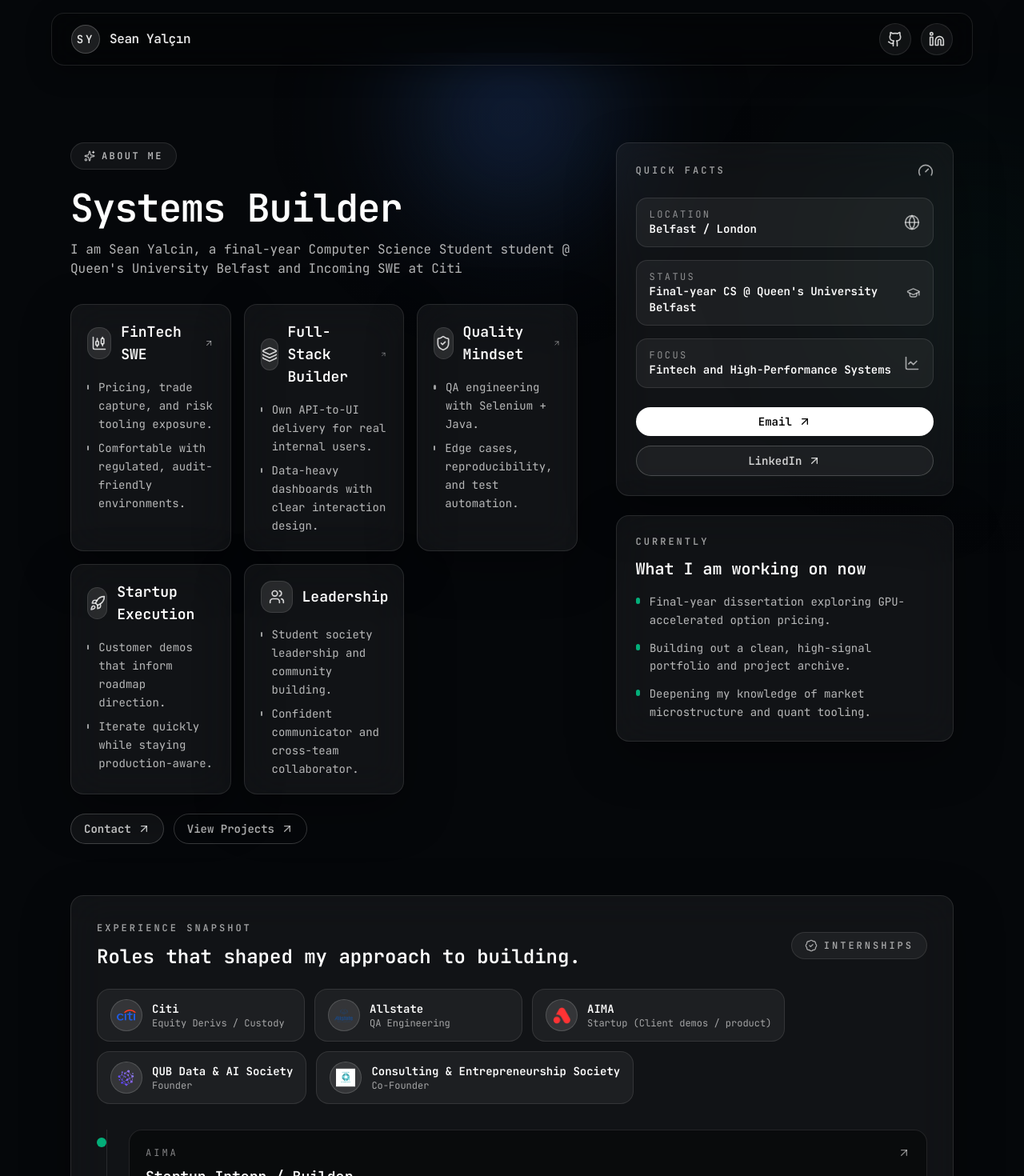
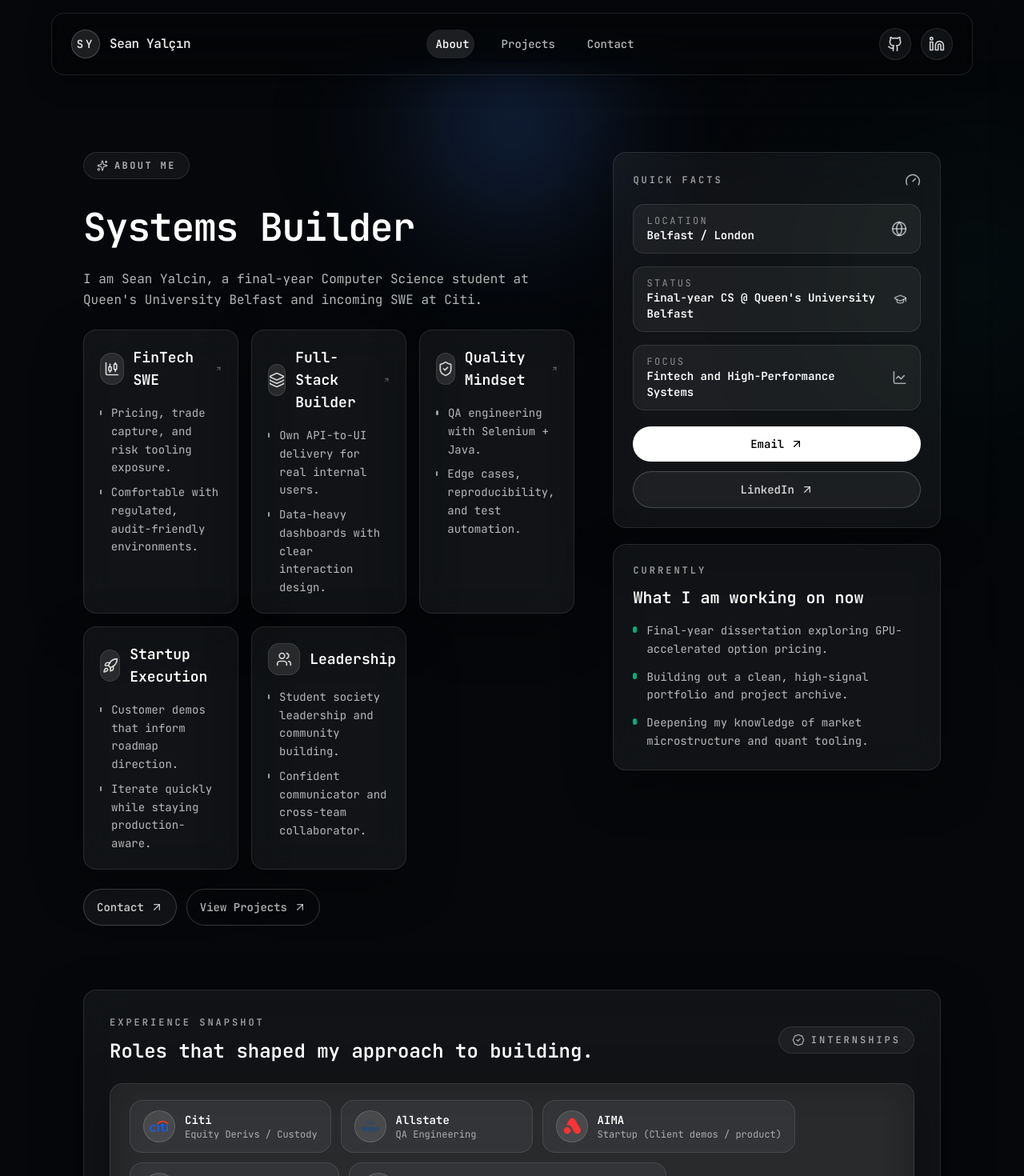
Before and after one commit to syalc1234/portfolio, a Next.js app: page /about in a window 1280 px wide. Shown: the top 1470 px of the page at 80% size. Built offline with nearby package versions, Linux system fonts and the light colour scheme.

Commit message:
vibe coded improvements.

```diff
--- a/app/about/page.tsx
+++ b/app/about/page.tsx
@@ -3,6 +3,7 @@
 export default function AboutPage() {
   return (
     <main className="relative w-full">
+      <h1 className="sr-only">About Sean</h1>
       <AboutSection />
     </main>
   );
--- a/app/globals.css
+++ b/app/globals.css
@@ -78,6 +78,16 @@
   --sidebar-ring: oklch(0.708 0 0);
 }
 
+html {
+  scroll-behavior: smooth;
+}
+
+@media (prefers-reduced-motion: reduce) {
+  html {
+    scroll-behavior: auto;
+  }
+}
+
 .dark {
   --background: oklch(0.145 0 0);
   --foreground: oklch(0.985 0 0);
@@ -123,6 +133,16 @@
   }
 }
 
+@layer components {
+  .page-container {
+    @apply mx-auto w-full max-w-6xl px-4 sm:px-6 lg:px-10;
+  }
+
+  .section-space {
+    @apply pb-16 sm:pb-20;
+  }
+}
+
 @layer utilities {
   @keyframes marquee {
     from {
--- a/components/AboutSection.tsx
+++ b/components/AboutSection.tsx
@@ -3,7 +3,6 @@
   ArrowUpRight,
   BadgeCheck,
   CandlestickChart,
-  Cpu,
   Gauge,
   Globe,
   GraduationCap,
@@ -15,17 +14,6 @@
   Users,
 } from "lucide-react";
 import ProofStrip from "@/components/ProofStrip";
-
-const heroLines = [
-  "Incoming Graduate Software Engineer at Citi in London.",
-  "Curious about GPU acceleration and performance-first systems.",
-  "Hands-on with Equity Derivatives and Custody workflows.",
-  "Comfortable across full-stack delivery and QA rigor.",
-  "Startup builder: demos, features, and fast feedback loops.",
-  "I care about systems that are observable, testable, and resilient.",
-  "I lead with clarity, collaboration, and iteration.",
-  "Looking to solve hard financial problems with great teams.",
-];
 
 const contactEmail = "syalcin01@qub.ac.uk";
 
@@ -147,23 +135,23 @@
 ];
 
 const cardBase =
-  "rounded-2xl border border-white/10 bg-white/5 backdrop-blur-xl shadow-[0_20px_60px_rgba(0,0,0,0.35)]";
+  "rounded-2xl border border-white/10 bg-white/5 backdrop-blur-md shadow-[0_12px_40px_rgba(0,0,0,0.35)] sm:backdrop-blur-xl sm:shadow-[0_20px_60px_rgba(0,0,0,0.35)]";
 
 const pillBase =
-  "inline-flex items-center gap-2 rounded-full border border-white/10 bg-white/5 px-4 py-2 text-xs font-semibold uppercase tracking-[0.2em] text-white/70";
+  "inline-flex items-center gap-2 rounded-full border border-white/10 bg-white/5 px-3 py-2 text-[0.65rem] font-semibold uppercase tracking-[0.2em] text-white/70 sm:px-4 sm:text-xs";
 
 export default function AboutSection() {
   return (
     <section className="relative w-full overflow-hidden">
       <div className="pointer-events-none absolute inset-0 -z-10">
-        <div className="absolute -top-32 left-1/2 h-[420px] w-[420px] -translate-x-1/2 rounded-full bg-[radial-gradient(circle_at_center,rgba(59,130,246,0.28),rgba(15,23,42,0.05)_60%,transparent_70%)] blur-3xl" />
-        <div className="absolute right-[-120px] top-24 h-[360px] w-[360px] rounded-full bg-[radial-gradient(circle_at_center,rgba(16,185,129,0.2),rgba(15,23,42,0.06)_55%,transparent_70%)] blur-[120px]" />
-        <div className="absolute bottom-[-120px] left-[-140px] h-[360px] w-[360px] rounded-full bg-[radial-gradient(circle_at_center,rgba(148,163,184,0.16),rgba(15,23,42,0.08)_55%,transparent_75%)] blur-[120px]" />
+        <div className="absolute -top-32 left-1/2 h-[420px] w-[420px] -translate-x-1/2 rounded-full bg-[radial-gradient(circle_at_center,rgba(59,130,246,0.28),rgba(15,23,42,0.05)_60%,transparent_70%)] blur-2xl sm:blur-3xl" />
+        <div className="absolute right-[-120px] top-24 h-[360px] w-[360px] rounded-full bg-[radial-gradient(circle_at_center,rgba(16,185,129,0.2),rgba(15,23,42,0.06)_55%,transparent_70%)] blur-[100px] sm:blur-[120px]" />
+        <div className="absolute bottom-[-120px] left-[-140px] h-[360px] w-[360px] rounded-full bg-[radial-gradient(circle_at_center,rgba(148,163,184,0.16),rgba(15,23,42,0.08)_55%,transparent_75%)] blur-[100px] sm:blur-[120px]" />
         <div className="absolute inset-0 bg-[linear-gradient(transparent_0%,rgba(5,7,10,0.6)_40%,#05070a_100%)]" />
       </div>
 
-      <section id="about" className="relative">
-        <div className="mx-auto w-full max-w-6xl px-6 pb-16 pt-24 sm:pt-28">
+      <section id="about" className="relative scroll-mt-24 sm:scroll-mt-28">
+        <div className="page-container section-space pt-20 sm:pt-28">
           <div className="grid items-start gap-12 lg:grid-cols-[1.2fr_0.8fr]">
             <div className="space-y-10">
               <div className="space-y-6">
@@ -172,17 +160,21 @@
                   About me
                 </span>
                 <div className="space-y-4">
-                  <h2 className="text-4xl font-semibold tracking-tight text-white sm:text-5xl">
+                  <h2 className="text-balance text-[clamp(1.75rem,6vw,3rem)] font-semibold tracking-tight text-white">
                     Systems Builder
                   </h2>
-                  <p className="max-w-2xl text-base text-white/70">
-                    I am Sean Yalcin, a final-year Computer Science Student student @ Queen's University Belfast and Incoming SWE at Citi
+                  <p className="max-w-prose text-sm leading-relaxed text-white/70 sm:text-base">
+                    I am Sean Yalcin, a final-year Computer Science student at Queen's
+                    University Belfast and incoming SWE at Citi.
                   </p>
                 </div>
 
-                <div className="mt-8 grid gap-4 md:grid-cols-2 xl:grid-cols-3">
+                <div
+                  id="projects"
+                  className="mt-6 grid gap-3 scroll-mt-24 sm:grid-cols-2 sm:gap-4 sm:scroll-mt-28 xl:grid-cols-3"
+                >
                   {highlights.map((item) => (
-                    <div key={item.title} className={`${cardBase} p-5`}>
+                    <div key={item.title} className={`${cardBase} p-4 sm:p-5`}>
                       <div className="flex items-center justify-between gap-4">
                         <div className="flex items-center gap-3">
                           <span className="flex h-10 w-10 items-center justify-center rounded-xl border border-white/10 bg-white/10 text-white/80">
@@ -204,17 +196,18 @@
                   ))}
                 </div>
 
-                <div className="flex flex-wrap gap-3">
+                {/* Stack CTAs on mobile for comfortable taps. */}
+                <div className="flex flex-col gap-3 sm:flex-row sm:flex-wrap">
                   <a
                     href={`mailto:${contactEmail}`}
-                    className="inline-flex items-center gap-2 rounded-full border border-white/20 bg-white/5 px-4 py-2 text-sm font-semibold text-white/80 transition-colors hover:border-white/40 hover:bg-white/10 hover:text-white focus-visible:outline-none focus-visible:ring-2 focus-visible:ring-white/50 motion-reduce:transition-none"
+                    className="inline-flex w-full items-center justify-center gap-2 rounded-full border border-white/20 bg-white/5 px-4 py-3 text-sm font-semibold text-white/80 transition-colors hover:border-white/40 hover:bg-white/10 hover:text-white focus-visible:outline-none focus-visible:ring-2 focus-visible:ring-white/50 motion-reduce:transition-none sm:w-auto"
                   >
                     Contact
                     <ArrowUpRight className="h-4 w-4" />
                   </a>
                   <Link
                     href="https://github.com/syalc1234"
-                    className="inline-flex items-center gap-2 rounded-full border border-white/20 bg-transparent px-4 py-2 text-sm font-semibold text-white/70 transition-colors hover:border-white/40 hover:text-white focus-visible:outline-none focus-visible:ring-2 focus-visible:ring-white/50 motion-reduce:transition-none"
+                    className="inline-flex w-full items-center justify-center gap-2 rounded-full border border-white/20 bg-transparent px-4 py-3 text-sm font-semibold text-white/70 transition-colors hover:border-white/40 hover:text-white focus-visible:outline-none focus-visible:ring-2 focus-visible:ring-white/50 motion-reduce:transition-none sm:w-auto"
                   >
                     View Projects
                     <ArrowUpRight className="h-4 w-4" />
@@ -224,8 +217,8 @@
 
             </div>
 
-            <aside className="space-y-6 lg:sticky lg:top-28">
-              <div id="contact" className={`${cardBase} space-y-6 p-6`}>
+            <aside className="space-y-5 lg:sticky lg:top-24">
+              <div id="contact" className={`${cardBase} space-y-5 p-5 sm:p-6 scroll-mt-24`}>
                 <div className="flex items-center justify-between">
                   <p className="text-xs font-semibold uppercase tracking-[0.25em] text-white/60">
                     Quick facts
@@ -236,7 +229,7 @@
                   {quickFacts.map((fact) => (
                     <div
                       key={fact.label}
-                      className="flex items-center justify-between gap-4 rounded-xl border border-white/10 bg-white/5 px-4 py-3"
+                      className="flex items-center justify-between gap-4 rounded-xl border border-white/10 bg-white/5 px-3 py-3 sm:px-4"
                     >
                       <div>
                         <p className="text-xs uppercase tracking-[0.2em] text-white/50">
@@ -251,7 +244,7 @@
                 <div className="grid gap-3">
                   <a
                     href={`mailto:${contactEmail}`}
-                    className="inline-flex items-center justify-center gap-2 rounded-full bg-white px-4 py-2 text-sm font-semibold text-black transition-colors hover:bg-white/90 focus-visible:outline-none focus-visible:ring-2 focus-visible:ring-white/50 motion-reduce:transition-none"
+                    className="inline-flex items-center justify-center gap-2 rounded-full bg-white px-4 py-3 text-sm font-semibold text-black transition-colors hover:bg-white/90 focus-visible:outline-none focus-visible:ring-2 focus-visible:ring-white/50 motion-reduce:transition-none"
                   >
                     Email
                     <ArrowUpRight className="h-4 w-4" />
@@ -260,7 +253,7 @@
                     href="https://www.linkedin.com/in/seany2004/"
                     target="_blank"
                     rel="noreferrer"
-                    className="inline-flex items-center justify-center gap-2 rounded-full border border-white/20 bg-white/5 px-4 py-2 text-sm font-semibold text-white/80 transition-colors hover:border-white/40 hover:bg-white/10 hover:text-white focus-visible:outline-none focus-visible:ring-2 focus-visible:ring-white/50 motion-reduce:transition-none"
+                    className="inline-flex items-center justify-center gap-2 rounded-full border border-white/20 bg-white/5 px-4 py-3 text-sm font-semibold text-white/80 transition-colors hover:border-white/40 hover:bg-white/10 hover:text-white focus-visible:outline-none focus-visible:ring-2 focus-visible:ring-white/50 motion-reduce:transition-none"
                   >
                     LinkedIn
                     <ArrowUpRight className="h-4 w-4" />
@@ -268,7 +261,7 @@
                 </div>
               </div>
 
-              <div className={`${cardBase} p-6`}>
+              <div className={`${cardBase} p-5 sm:p-6`}>
                 <p className="text-xs font-semibold uppercase tracking-[0.25em] text-white/60">
                   Currently
                 </p>
@@ -291,9 +284,9 @@
 
 
       <section className="relative">
-        <div className="mx-auto w-full max-w-6xl px-6 pb-16">
+        <div className="page-container section-space">
 
-          <div className={`${cardBase} p-6 sm:p-8`}>
+          <div className={`${cardBase} p-5 sm:p-8`}>
             <div className="flex flex-wrap items-center justify-between gap-4">
               <div>
                 <p className="text-xs font-semibold uppercase tracking-[0.25em] text-white/60">
@@ -309,13 +302,17 @@
               </div>
             </div>
             <div className="mt-6">
-              <ProofStrip variant="embedded" className="bg-white/0 shadow-none" />
+              {/* Embedded proof strip keeps experience context within the same card on mobile. */}
+              <ProofStrip
+                variant="embedded"
+                className="bg-white/0 shadow-none border-white/0 backdrop-blur-none"
+              />
             </div>
             <div className="relative mt-8">
-              <div className="absolute left-3 top-0 h-full w-px bg-white/10" />
+              <div className="absolute left-2 top-0 h-full w-px bg-white/10 sm:left-3" />
               <ol className="space-y-6">
                 {experience.map((role) => (
-                  <li key={`${role.company}-${role.role}`} className="relative pl-10">
+                  <li key={`${role.company}-${role.role}`} className="relative pl-8 sm:pl-10">
                     <span className="absolute left-0 top-2.5 h-3 w-3 rounded-full bg-emerald-400/80" />
                     <div className="rounded-2xl border border-white/10 bg-black/40 p-5">
                       <div className="flex items-start justify-between gap-4">
@@ -348,16 +345,16 @@
       </section>
 
       <section className="relative">
-        <div className="mx-auto w-full max-w-6xl px-6 pb-24">
-          <div className="grid gap-6 lg:grid-cols-[1.1fr_0.9fr]">
-            <div className={`${cardBase} p-6`}>
+        <div className="page-container pb-20 sm:pb-24">
+          <div className="grid gap-4 lg:grid-cols-[1.1fr_0.9fr] lg:gap-6">
+            <div className={`${cardBase} p-5 sm:p-6`}>
               <p className="text-xs font-semibold uppercase tracking-[0.25em] text-white/60">
                 Outside of work
               </p>
               <h3 className="mt-3 text-2xl font-semibold text-white">
                 Balanced energy, clear head.
               </h3>
-              <p className="mt-3 text-sm text-white/70">
+              <p className="mt-3 max-w-prose text-sm text-white/70">
                 I stay sharp by keeping the routine simple and the community close.
                 Running keeps me grounded, golf keeps me patient, and volunteering
                 keeps me connected.
@@ -373,9 +370,9 @@
                 ))}
               </div>
               <div className="mt-6 rounded-2xl border border-white/10 bg-black/40 p-3">
-
+                <div className="aspect-video w-full overflow-hidden rounded-xl border border-white/10 shadow-[0_12px_30px_rgba(0,0,0,0.35)]">
                   <video
-                  className="h-auto w-full rounded-xl border border-white/10 shadow-[0_12px_30px_rgba(0,0,0,0.35)]"
+                    className="h-full w-full object-cover"
                     src="/swing.mp4"
                     controls
                     playsInline
@@ -385,7 +382,7 @@
                   </video>
                 </div>
               </div>
-
+            </div>
           </div>
         </div>
       </section>
--- a/components/Navbar.tsx
+++ b/components/Navbar.tsx
@@ -2,6 +2,7 @@
 
 import { useEffect, useMemo, useRef, useState } from "react";
 import { FileText, Github, Linkedin, Menu, X } from "lucide-react";
+import Link from "next/link";
 
 type NavItem = {
   id: string;
@@ -9,12 +10,13 @@
 };
 
 const NAV_ITEMS: NavItem[] = [
-  //{ id: "projects", label: "Projects" },
-  //{ id: "contact", label: "Contact" },
+  { id: "about", label: "About" },
+  { id: "projects", label: "Projects" },
+  { id: "contact", label: "Contact" },
 ];
 
 const ICON_BUTTON =
-  "inline-flex h-10 w-10 items-center justify-center rounded-full border border-white/10 bg-white/5 text-white/80 transition-colors hover:bg-white/10 hover:text-white focus-visible:outline-none focus-visible:ring-2 focus-visible:ring-white/40";
+  "inline-flex h-11 w-11 items-center justify-center rounded-full border border-white/10 bg-white/5 text-white/80 transition-colors hover:bg-white/10 hover:text-white focus-visible:outline-none focus-visible:ring-2 focus-visible:ring-white/40 sm:h-10 sm:w-10";
 
 export default function Navbar() {
   const [activeId, setActiveId] = useState<string>("about");
@@ -100,30 +102,66 @@
     return () => document.removeEventListener("keydown", handleKey);
   }, [drawerOpen]);
 
+  useEffect(() => {
+    // Lock body scroll when the drawer is open to prevent background drift on mobile.
+    const previous = document.body.style.overflow;
+    document.body.style.overflow = drawerOpen ? "hidden" : previous || "";
+    return () => {
+      document.body.style.overflow = previous;
+    };
+  }, [drawerOpen]);
+
   return (
     <>
-      <div className="sticky top-4 z-50 flex w-full justify-center px-4">
+      <div className="sticky top-3 z-50 flex w-full justify-center px-3 sm:top-4 sm:px-4">
         <nav
           className={`relative isolate flex w-full max-w-6xl items-center justify-between gap-4
   rounded-2xl overflow-hidden
   border border-white/10
-  px-4 py-3 sm:px-6
-  shadow-[0_8px_30px_rgba(0,0,0,0.35)]
-  backdrop-blur-xl
+  px-3 py-2 sm:px-6 sm:py-3
+  shadow-[0_6px_20px_rgba(0,0,0,0.4)] sm:shadow-[0_8px_30px_rgba(0,0,0,0.35)]
+  backdrop-blur-md sm:backdrop-blur-xl
   transition-colors motion-reduce:transition-none
   ${scrolled ? "bg-black/45" : "bg-black/25"}`}
           aria-label="Primary"
         >
-          <a
+          <Link
             href="/"
             className="flex items-center gap-3 text-white/90 transition-colors hover:text-white focus-visible:outline-none focus-visible:ring-2 focus-visible:ring-white/40"
           >
             <span className="flex h-9 w-9 items-center justify-center rounded-full border border-white/20 bg-white/10 text-sm font-semibold uppercase tracking-[0.2em]">
               SY
             </span>
-            <span className="text-base font-semibold tracking-tight">Sean Yalçın</span>
-          </a>
+            <span className="text-sm font-semibold tracking-tight sm:text-base">Sean Yalçın</span>
+          </Link>
 
+          <div className="relative hidden items-center justify-center md:flex">
+            <div
+              ref={listRef}
+              className="relative flex items-center gap-4 rounded-full px-2 py-2 text-sm font-medium text-white/70"
+            >
+              <span
+                className="pointer-events-none absolute left-0 top-1/2 h-9 -translate-y-1/2 rounded-full bg-white/10 transition-transform duration-300 motion-reduce:transition-none"
+                style={indicatorStyle}
+                aria-hidden
+              />
+              {NAV_ITEMS.map((item) => (
+                <a
+                  key={item.id}
+                  ref={(el) => {
+                    linkRefs.current[item.id] = el;
+                  }}
+                  href={`#${item.id}`}
+                  aria-current={activeId === item.id ? "page" : undefined}
+                  className={`relative z-10 px-3 py-2 transition-colors hover:text-white focus-visible:outline-none focus-visible:ring-2 focus-visible:ring-white/40 ${
+                    activeId === item.id ? "text-white" : "text-white/70"
+                  }`}
+                >
+                  {item.label}
+                </a>
+              ))}
+            </div>
+          </div>
 
           <div className="hidden items-center gap-3 md:flex">
 
@@ -190,7 +228,7 @@
             <a
               key={item.id}
               href={`#${item.id}`}
-              className="rounded-lg px-3 py-2 text-white/80 transition-colors hover:bg-white/10 hover:text-white focus-visible:outline-none focus-visible:ring-2 focus-visible:ring-white/40"
+              className="rounded-lg px-3 py-3 text-white/80 transition-colors hover:bg-white/10 hover:text-white focus-visible:outline-none focus-visible:ring-2 focus-visible:ring-white/40"
               onClick={() => setDrawerOpen(false)}
             >
               {item.label}
--- a/components/ProofStrip.tsx
+++ b/components/ProofStrip.tsx
@@ -52,11 +52,19 @@
 ];
 
 export default function ProofStrip({ variant = "full", className = "" }: ProofStripProps) {
+  const showLabel = variant === "full";
   const inner = (
-
-      <div className="flex flex-col gap-4 md:flex-row md:items-center md:gap-8">
-
-        <ul className="flex snap-x snap-mandatory gap-3 overflow-x-auto pb-1 md:flex-wrap md:overflow-visible md:pb-0">
+    <div
+      className={`rounded-2xl border border-white/10 bg-white/5 px-3 py-3 shadow-[0_10px_40px_rgba(0,0,0,0.35)] backdrop-blur-md sm:px-6 sm:py-5 sm:shadow-[0_18px_60px_rgba(0,0,0,0.35)] sm:backdrop-blur-xl ${className}`}
+    >
+      <div className="flex flex-col gap-4 sm:flex-row sm:items-center sm:gap-6">
+        {showLabel && (
+          <span className="text-[0.65rem] font-semibold uppercase tracking-[0.4em] text-white/60 sm:text-xs">
+            Experience
+          </span>
+        )}
+        {/* Horizontal scroll on small screens keeps items readable and thumb-friendly. */}
+        <ul className="flex snap-x snap-mandatory gap-2 overflow-x-auto pb-1 sm:flex-wrap sm:overflow-visible sm:gap-3 sm:pb-0">
           {ITEMS.map((item) => {
             const Icon = item.Icon;
             const Content = (
@@ -68,6 +76,7 @@
                       alt={item.logoAlt || `${item.org} logo`}
                       width={40}
                       height={40}
+                      sizes="32px"
                       className="h-6 w-6 object-contain"
                     />
                   ) : Icon ? (
@@ -78,7 +87,9 @@
                   <span className="block text-sm font-semibold text-white">
                     {item.org}
                   </span>
-                  <span className="block text-xs text-white/60">{item.role}</span>
+                  <span className="block text-[0.72rem] text-white/60 sm:text-xs">
+                    {item.role}
+                  </span>
                 </span>
               </>
             );
@@ -88,12 +99,12 @@
                 {item.href ? (
                   <a
                     href={item.href}
-                    className="group flex min-w-[240px] items-center gap-3 rounded-2xl border border-white/10 bg-white/5 px-4 py-3 transition-all hover:-translate-y-0.5 hover:border-white/20 hover:bg-white/10 focus-visible:outline-none focus-visible:ring-2 focus-visible:ring-white/40 motion-reduce:transform-none motion-reduce:transition-none sm:min-w-[260px]"
+                    className="group flex min-w-[200px] items-center gap-3 rounded-2xl border border-white/10 bg-white/5 px-3 py-3 transition-all hover:-translate-y-0.5 hover:border-white/20 hover:bg-white/10 focus-visible:outline-none focus-visible:ring-2 focus-visible:ring-white/40 motion-reduce:transform-none motion-reduce:transition-none sm:min-w-[240px] sm:px-4"
                   >
                     {Content}
                   </a>
                 ) : (
-                  <div className="group flex min-w-[240px] items-center gap-3 rounded-2xl border border-white/10 bg-white/5 px-4 py-3 transition-all hover:-translate-y-0.5 hover:border-white/20 hover:bg-white/10 motion-reduce:transform-none motion-reduce:transition-none sm:min-w-[260px]">
+                  <div className="group flex min-w-[200px] items-center gap-3 rounded-2xl border border-white/10 bg-white/5 px-3 py-3 transition-all hover:-translate-y-0.5 hover:border-white/20 hover:bg-white/10 motion-reduce:transform-none motion-reduce:transition-none sm:min-w-[240px] sm:px-4">
                     {Content}
                   </div>
                 )}
@@ -102,6 +113,7 @@
           })}
         </ul>
       </div>
+    </div>
   );
 
   if (variant === "embedded") {
@@ -109,9 +121,9 @@
   }
 
   return (
-    <section className="relative left-1/2 -mx-[50vw] w-screen bg-[#05070a] text-white pt-5 pb-10">
-      <div className="mx-auto w-full max-w-6xl px-6 sm:px-10">
-        <div className="mt-8 sm:mt-10">{inner}</div>
+    <section className="relative left-1/2 -mx-[50vw] w-screen bg-[#05070a] text-white pt-4 pb-10 sm:pt-5 sm:pb-12">
+      <div className="page-container">
+        <div className="mt-6 sm:mt-8">{inner}</div>
       </div>
     </section>
   );
--- a/components/TextTypeWrapper.tsx
+++ b/components/TextTypeWrapper.tsx
@@ -1,14 +1,17 @@
 "use client";
 
+import type { ElementType } from "react";
 import TextType from "./TextType";
 
 type TextTypeWrapperProps = {
   className?: string;
+  as?: ElementType;
 };
 
-export default function TextTypeWrapper({ className = "" }: TextTypeWrapperProps) {
+export default function TextTypeWrapper({ className = "", as }: TextTypeWrapperProps) {
   return (
     <TextType
+      as={as}
       text={["Software engineer focused on fintech"]}
       typingSpeed={100}
       pauseDuration={1000}
```
Also changed, not shown: app/page.tsx (+9 -4 lines), components/LetterGlitch.tsx (+62 -11 lines), components/TechCarousel.tsx (+12 -10 lines), components/TextType.tsx (+26 -2 lines). Lines whose indentation alone changed are shown as unchanged.
